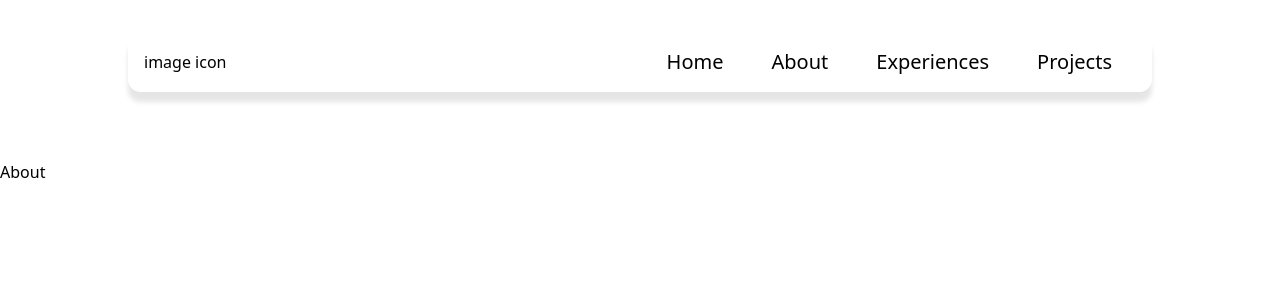
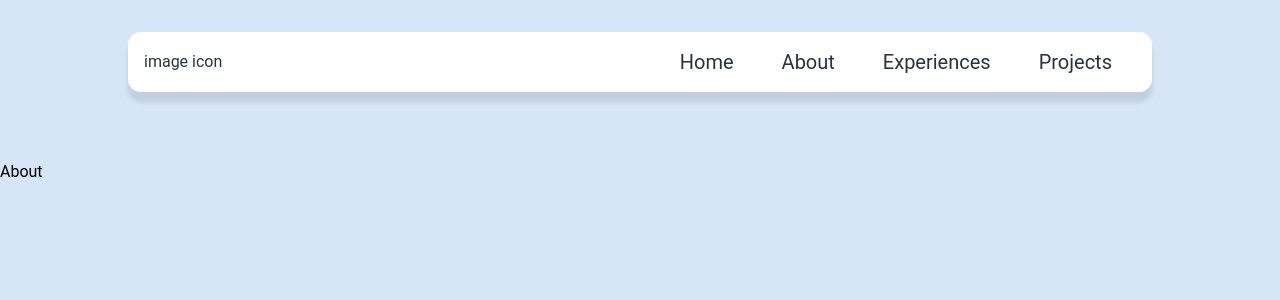
Before and after one commit to stephen-ics/api-development-frontend, a React (Create React App) app: page /about in a window 1280 px wide. Shown: the top 300 px of the page. Built offline with nearby package versions, Linux system fonts and the light colour scheme.

Commit message:
post component format

```diff
--- a/src/App.css
+++ /dev/null
@@ -1,38 +0,0 @@
-.App {
-  text-align: center;
-}
-
-.App-logo {
-  height: 40vmin;
-  pointer-events: none;
-}
-
-@media (prefers-reduced-motion: no-preference) {
-  .App-logo {
-    animation: App-logo-spin infinite 20s linear;
-  }
-}
-
-.App-header {
-  background-color: #282c34;
-  min-height: 100vh;
-  display: flex;
-  flex-direction: column;
-  align-items: center;
-  justify-content: center;
-  font-size: calc(10px + 2vmin);
-  color: white;
-}
-
-.App-link {
-  color: #61dafb;
-}
-
-@keyframes App-logo-spin {
-  from {
-    transform: rotate(0deg);
-  }
-  to {
-    transform: rotate(360deg);
-  }
-}
--- /dev/null
+++ b/src/components/Post.js
@@ -0,0 +1,22 @@
+import React from 'react'
+
+const Post = ({ user, title, content, pfp, image }) => {
+  return (
+    <div className='my-8'>
+        <div className='flex items-center'>
+            <img className='w-8 mx-2' src={pfp}/>
+            <h1>pfp</h1>
+            <h1>{user}</h1>
+        </div>
+        <div>
+            <h1 className='bold'>{title}</h1>
+            <p>
+                {content}
+            </p>
+            <img src={image}/>
+        </div>
+    </div>
+  )
+}
+
+export default Post
--- a/src/index.css
+++ b/src/index.css
@@ -1,3 +1,46 @@
 @tailwind base;
 @tailwind components;
 @tailwind utilities;
+
+
+* {
+
+}
+
+.show {
+  display: block;
+}
+
+body {
+  margin: 0;
+  font-family: roboto;
+  -webkit-font-smoothing: antialiased;
+  -moz-osx-font-smoothing: grayscale;
+  background: var(--background-gradient);
+  background-repeat: no-repeat;
+  background-attachment:fixed;
+  min-width:fit-content;
+}
+
+code {
+  font-family: source-code-pro, Menlo, Monaco, Consolas, 'Courier New',
+    monospace;
+}
+
+:root {
+  --bg: hsl(0, 0%, 100%);
+  --bg-2: hsl(0, 0%, 100%);
+  --bg-accent: #eff1f3;
+  --text-color: #2c313d;
+  --nav-size: 70px;
+  --border-radius: 8px;
+  --speed: 500ms;
+  --dark: #101315;
+  --light: #eeeeee;
+  --background-gradient: linear-gradient(10deg, #d6e6f7, #d6e6f7);
+  --gradient: linear-gradient(#ffffff, #e0e0e0);
+  --gradient2: linear-gradient(15deg, #04ea00, #00d17d);
+  --gradient3: linear-gradient(15deg, #b648ff, #ef5dff);
+  --line_color : #555555 ;
+  --back_color : rgb(170, 243, 197);
+}
--- a/src/pages/Home.js
+++ b/src/pages/Home.js
@@ -1,8 +1,26 @@
 import React from 'react'
+import Post from '../components/Post'
+
+import Logo from '../pictures/Logo.png'
 
 const Home = () => {
   return (
-    <div>Home</div>
+    <div className='flex'>
+        <div className='w-1/3'>
+            something
+
+        </div>
+        <div className='w-1/3'>
+        <Post user='river' title='rivers post' content='river wants to go to eden center' pfp={Logo} image={Logo}/>
+        <Post user='stephen' title='stephens post' content='stephen wants to code' pfp={Logo} image={Logo}/>
+
+        <Post />
+        </div>
+        <div className='w-1/3'>
+            something
+
+        </div>
+    </div>
   )
 }
 
```
Also changed, not shown: src/pictures/Logo.png (renamed from public/logo192.png).
